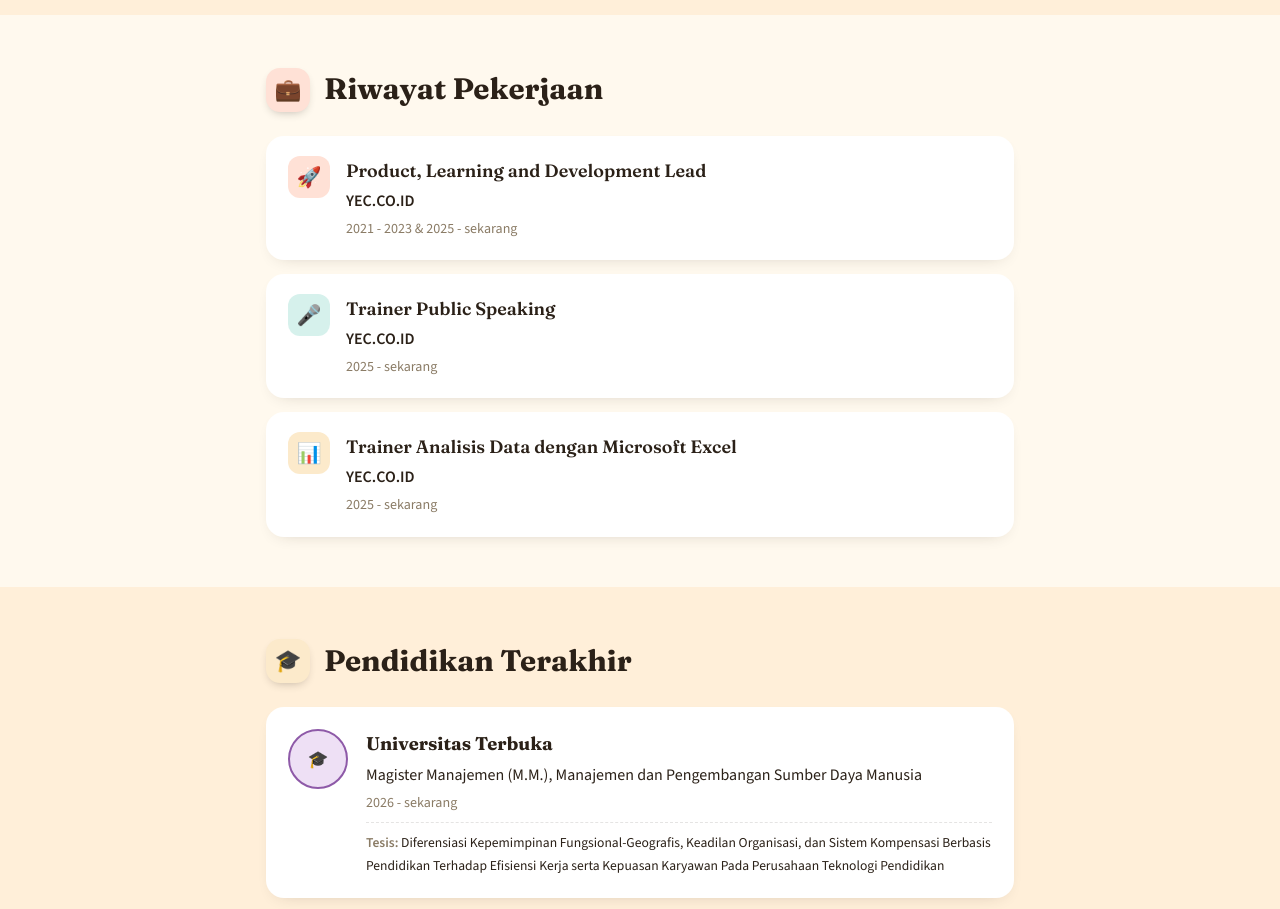
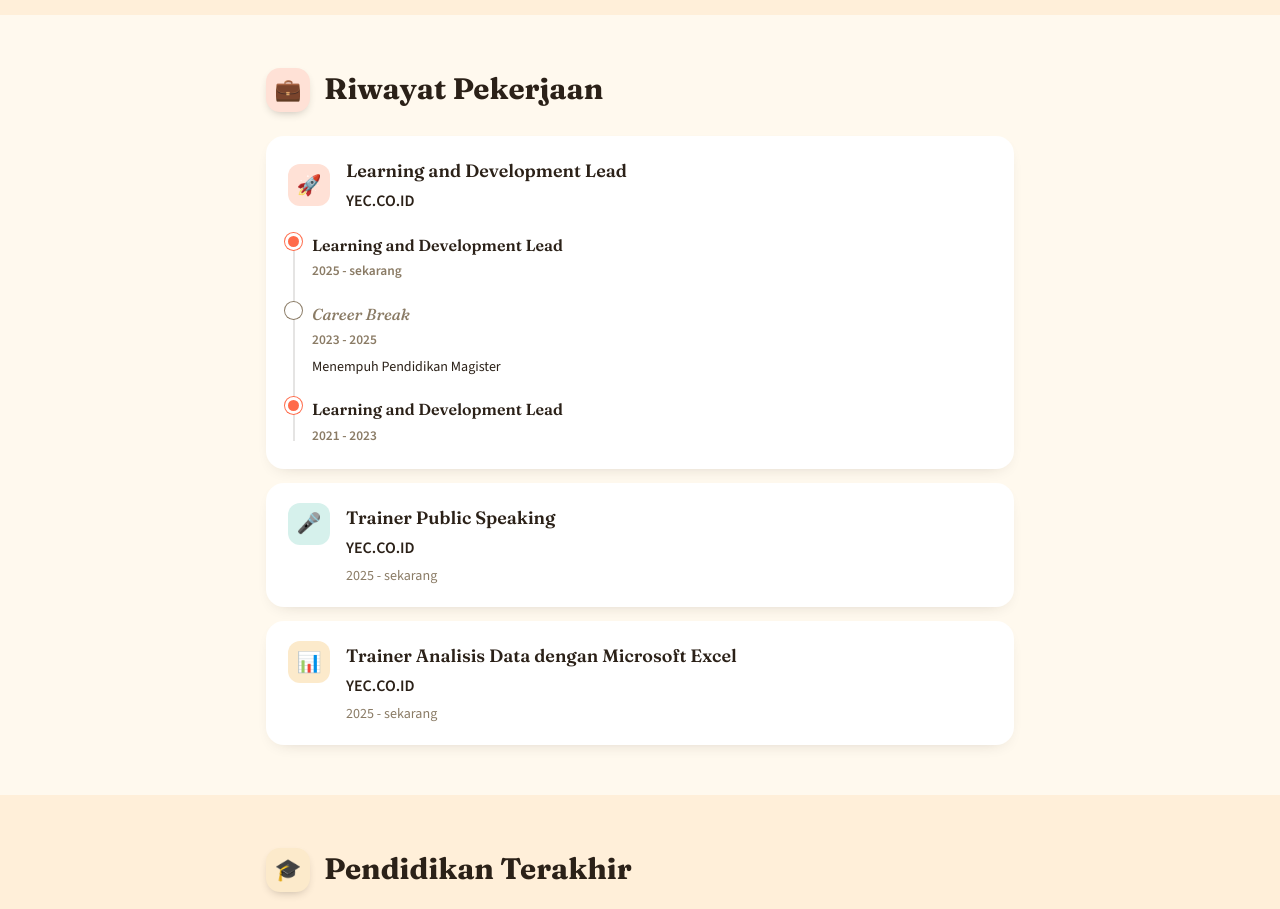
Before and after one commit to pypraesland/ProfilYudo-Akademik, a plain HTML site: page index.html in a window 1280 px wide. Shown: the part 940-1849 px from the top of the page. Drawn offline with nearby package versions, Linux system fonts and the light colour scheme.

Commit message:
Update index.html

```diff
--- a/index.html
+++ b/index.html
@@ -264,6 +264,59 @@
   .role-org{ font-weight:600; margin-top:2px; }
   .role-period{ font-size:0.88rem; color:var(--muted); margin-top:3px; }
 
+  /* ---------- grouped role with career break (LinkedIn-style) ---------- */
+  .role-group{
+    padding:20px 22px 22px;
+    background:#fff;
+    border-radius:18px;
+    box-shadow:0 6px 18px -12px rgba(43,33,24,0.3);
+    margin-bottom:14px;
+  }
+  .role-group:last-child{ margin-bottom:0; }
+  .role-group-header{
+    display:flex;
+    gap:16px;
+    align-items:center;
+    margin-bottom:18px;
+  }
+  .role-timeline{
+    position:relative;
+    padding-left:24px;
+  }
+  .role-timeline::before{
+    content:"";
+    position:absolute;
+    left:5px;
+    top:6px;
+    bottom:6px;
+    width:2px;
+    background:var(--rule);
+  }
+  .role-tl-item{
+    position:relative;
+    padding-bottom:18px;
+  }
+  .role-tl-item:last-child{ padding-bottom:0; }
+  .role-tl-item::before{
+    content:"";
+    position:absolute;
+    left:-24px;
+    top:4px;
+    width:11px;
+    height:11px;
+    border-radius:50%;
+    background:var(--coral);
+    box-shadow:0 0 0 3px #fff, 0 0 0 4px var(--coral);
+  }
+  .role-tl-item.is-break::before{
+    background:#fff;
+    box-shadow:0 0 0 3px #fff, 0 0 0 4px var(--muted);
+  }
+  .role-tl-title{ font-family:var(--serif); font-weight:600; font-size:1rem; }
+  .role-tl-item.is-break .role-tl-title{ color:var(--muted); font-style:italic; }
+  .role-tl-period{ font-size:0.84rem; color:var(--muted); margin-top:2px; font-weight:600; }
+  .role-tl-note{ font-size:0.88rem; color:var(--ink); margin-top:4px; }
+
   /* ---------- education ---------- */
   .edu{
     display:flex;
@@ -518,12 +571,28 @@
       <span class="icon-badge bg-coral">💼</span>
       <h2>Riwayat Pekerjaan</h2>
     </div>
-    <div class="role">
-      <span class="role-emoji" style="background:#FFE1D6;">🚀</span>
-      <div>
-        <div class="role-title">Product, Learning and Development Lead</div>
-        <div class="role-org">YEC.CO.ID</div>
-        <div class="role-period">2021 - 2023 &amp; 2025 - sekarang</div>
+    <div class="role-group">
+      <div class="role-group-header">
+        <span class="role-emoji" style="background:#FFE1D6;">🚀</span>
+        <div>
+          <div class="role-title">Learning and Development Lead</div>
+          <div class="role-org">YEC.CO.ID</div>
+        </div>
+      </div>
+      <div class="role-timeline">
+        <div class="role-tl-item">
+          <div class="role-tl-title">Learning and Development Lead</div>
+          <div class="role-tl-period">2025 - sekarang</div>
+        </div>
+        <div class="role-tl-item is-break">
+          <div class="role-tl-title">Career Break</div>
+          <div class="role-tl-period">2023 - 2025</div>
+          <div class="role-tl-note">Menempuh Pendidikan Magister</div>
+        </div>
+        <div class="role-tl-item">
+          <div class="role-tl-title">Learning and Development Lead</div>
+          <div class="role-tl-period">2021 - 2023</div>
+        </div>
       </div>
     </div>
     <div class="role">
```
